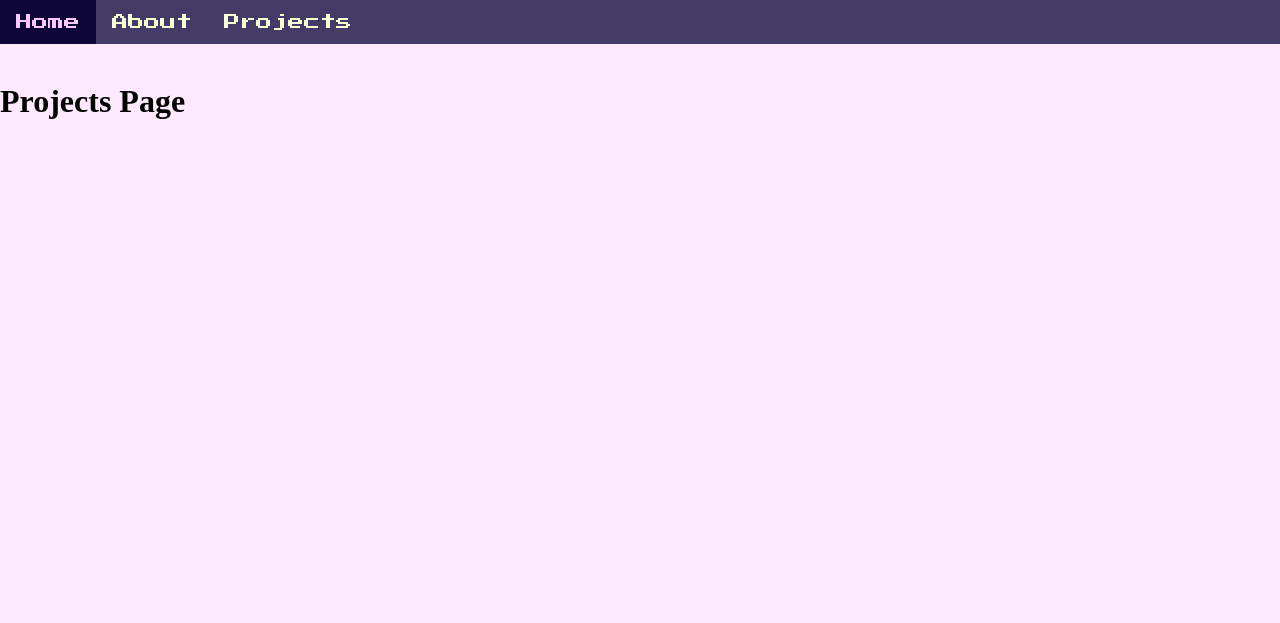
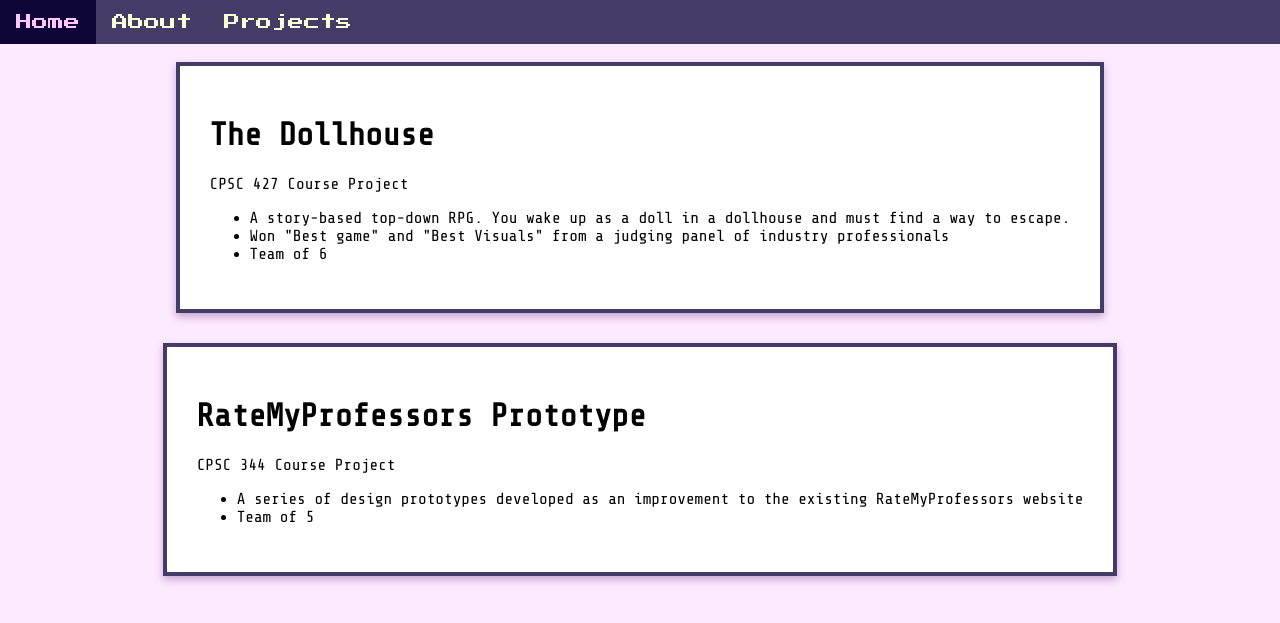
Before and after one commit to kNaoreen/kNaoreen.github.io, a Jekyll site: the page built from projects.html, in a window 1280 px wide. Shown: the top 623 px of the page. Built offline with Jekyll 4.4.1, drawn with Linux system fonts in a browser that asks for light colours.

Commit message:
we have project data and it loads separately!

```diff
--- /dev/null
+++ b/_data/projects.yml
@@ -0,0 +1,28 @@
+- name: The Dollhouse
+  subtitle: CPSC 427 Course Project
+  descriptions:
+    - A story-based top-down RPG. You wake up as a doll in a dollhouse and must find a way to escape.
+    - Won "Best game" and "Best Visuals" from a judging panel of industry professionals
+    - Team of 6
+  tools:
+    - C++
+    - OpenGL
+    - ECS pattern
+    - SDL
+    - Aseprite
+    - Visual Studio
+  contributions:
+    - I used Asesprite to draw almost all of the pixel art in the game, which gave the game a consistent aesthetic
+    - Aside from game logic, my technical contributions included implementing sprite animation, and writing a vertex shader that distorts sprites when attacks are used
+    - I also composed and produced the two soundtrack pieces
+    - As the only team member with both a Windows and Linux machine, I independently handled the testing and debugging of Linux-related issues in our code
+- name: RateMyProfessors Prototype
+  subtitle: CPSC 344 Course Project
+  descriptions:
+    - A series of design prototypes developed as an improvement to the existing RateMyProfessors website
+    - Team of 5
+  stack: HTML, JavaScript, CSS, Google Slides
+  contributions:
+    - We conducted user observation and interviews, and used qualtitiative and quantitative analysis methods to identify usability issues in the RateMyProfessors website
+    - We addressed one usability issue (the lack of a native comparison feature) by creating two lo-fi prototypes in Google Slides and assessing them via cognitive walkthroughs
+    - We iterated on our design to produce a medium fidelity prototype with HTML, JavaScript, and CSS. We tested the prototype with user observation and questionnaire.
--- /dev/null
+++ b/_sass/projects.scss
@@ -0,0 +1,24 @@
+.projectCardsContainer {
+    display: flex;
+    flex-direction: row;
+    flex-wrap: wrap;
+    justify-content: center;
+    align-items: stret
+    ch;
+    align-content: flex-start;
+    gap: 30px;
+}
+
+.projectCard {
+    font-family: 'Share Tech Mono', monospace;
+    background-color: white;
+    border: 4px rgb(68, 59, 102) solid;
+    box-shadow: 0 4px 8px 0 rgba(98, 40, 131, 0.342);
+    transition: 0.3s;
+
+    padding: 30px;
+}
+
+.projectCard:hover {
+    box-shadow: 0 8px 16px 0 rgba(98, 40, 131, 0.342);
+}
--- a/assets/css/styles.scss
+++ b/assets/css/styles.scss
@@ -4,3 +4,4 @@
 @import url('https://fonts.googleapis.com/css2?family=Share+Tech+Mono&display=swap');
 @import 'main';
 @import 'navbar';
+@import 'projects';
--- a/projects.html
+++ b/projects.html
@@ -4,4 +4,28 @@
 permalink: /projects.html
 ---
 
-<h1> Projects Page</h1>
+<div class="projectCardsContainer">
+    {% for project in site.data.projects %}
+    <div class="projectCard">
+        <div class="projectCard--Header">
+            <h1>{{project.name}}</h1>
+            <p>{{project.subtitle}}</p>
+        </div>
+        <!--<div class="projectCard--ProjectThumbnail">
+            TODO
+        </div>-->
+        <div class="projectCard--Description">
+            <ul>
+                {% for description in project.descriptions %}
+                <li>{{description}}</li>
+                {% endfor %}
+            </ul>
+        </div>
+        <div class="projetCard--ButtonRow">
+            <!--<button class="projectCard--LearnMoreButton"> TODO
+                Learn More
+            </button>-->
+        </div>
+    </div>
+    {% endfor %}
+</div>
```
